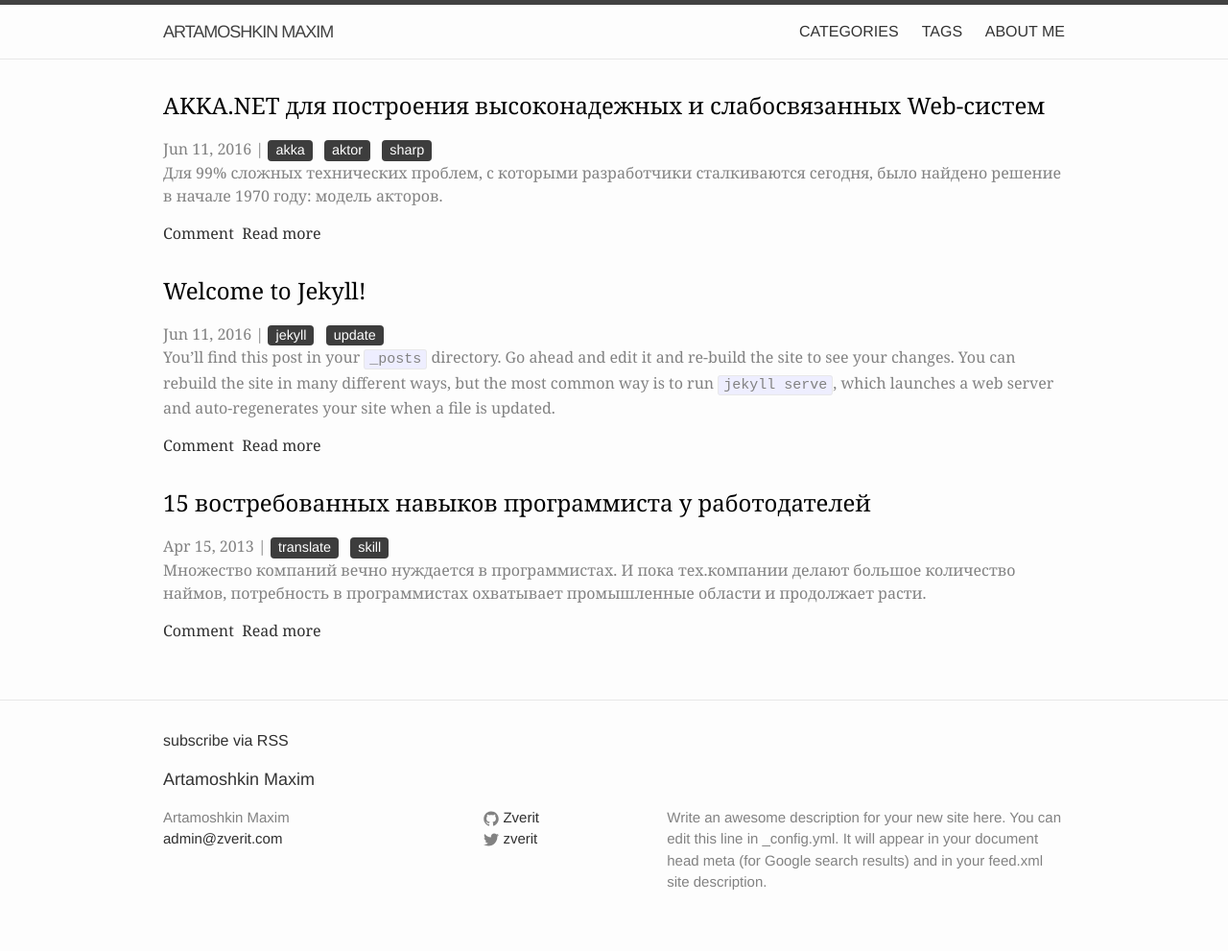
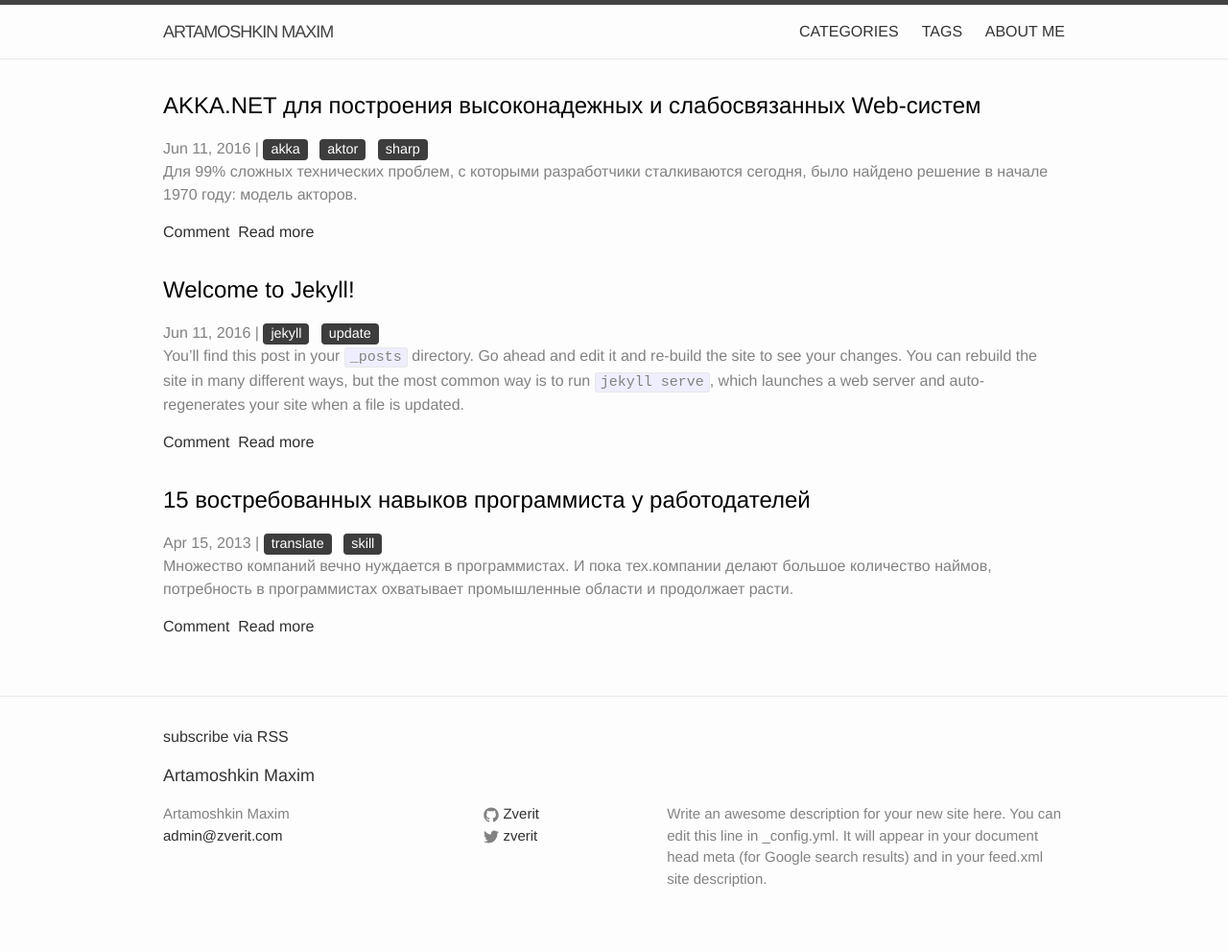
Before and after one commit to martamoshkin/blog.zverit.com, a Jekyll site: the page built from index.html, in a window 1280 px wide. Shown: the whole page at 96% size. Built offline with Jekyll 4.4.1, drawn with Linux system fonts in a browser that asks for light colours.

Commit message:
Update _layout.scss

```diff
--- a/_sass/_layout.scss
+++ b/_sass/_layout.scss
@@ -170,7 +170,6 @@
  */
 .page-content {
     padding: $spacing-unit 0;
-    font-family: "PT Serif",Georgia,"Times New Roman",serif;
 }
 
 .page-heading {
```
